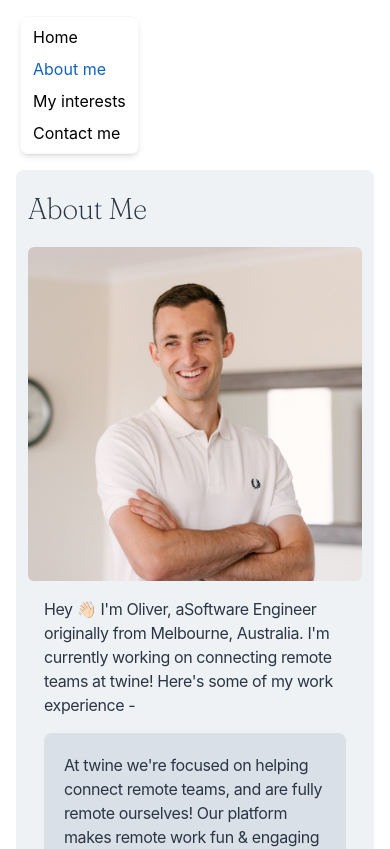
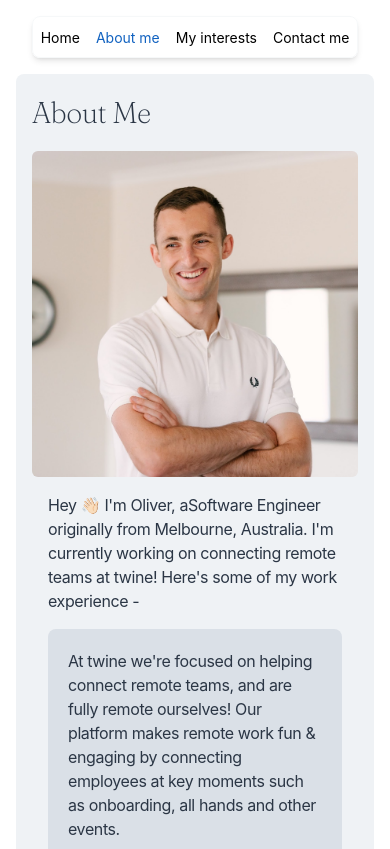
Before and after one commit to om154/omurray.dev, a React (Create React App) app: page /about in a window 390 px wide. Shown: the top 849 px of the page. Built offline with nearby package versions, Linux system fonts and the light colour scheme; no server answers; a web font is replaced by a local one.

Commit message:
responsively style navigation

```diff
--- a/src/components/Home/index.tsx
+++ b/src/components/Home/index.tsx
@@ -40,7 +40,7 @@ const Home = () => {
         <div className='px-1 pb-2 rounded-lg aspect-square bg-neutral-300'>
           {/* TODO: add content */}
         </div>
-        <div className='class="aspect-[2] sm:col-span-2 px-1 pb-2 bg-neutral-600 rounded-lg'>
+        <div className='aspect-[2] sm:col-span-2 px-1 pb-2 rounded-lg bg-neutral-600'>
           {/* TODO: add content */}
         </div>
         <div className='px-1 pb-2 rounded-lg aspect-square bg-neutral-400'>
--- a/src/components/Navigation/index.tsx
+++ b/src/components/Navigation/index.tsx
@@ -11,7 +11,7 @@ interface ListItemProps {
 const LinkListItem = ({ title, path, active }: ListItemProps) => (
   <li>
     <Link to={path} className={classNames(
-      'px-2 py-1 font-sans hover:bg-neutral-200 hover:text-primary-700 rounded-lg',
+      'px-1 md:px-2 py-1 font-sans text-sm hover:bg-neutral-200 hover:text-primary-700 rounded-lg',
       {
         'text-primary-700': active
       }
@@ -23,9 +23,9 @@ const Navigation = () => {
   const location = useLocation();
 
   return (
-    <div className="sticky top-0 z-10 flex items-center justify-start px-1 py-4 isolate md:justify-between">
+    <div className="sticky top-0 z-10 flex items-center justify-center py-4 md:px-1 isolate md:justify-between">
       <nav className='relative flex px-1 py-2 border rounded-lg shadow-md border-neutral-200 bg-white/70 backdrop-blur-md'>
-        <ul className='flex flex-col gap-2 list-none md:flex-row'>
+        <ul className='flex flex-row gap-2 list-none'>
           <LinkListItem title="Home" path="/" active={location.pathname === '/'} />
           <LinkListItem title="About me" path="/about" active={location.pathname === '/about'} />
           <LinkListItem title="My interests" path="/interests" active={location.pathname === '/interests'} />
--- a/src/components/Section/index.tsx
+++ b/src/components/Section/index.tsx
@@ -13,7 +13,7 @@ const Section = (
 ) => (
   <div
     className={cn(
-      'flex flex-col items-center py-4 px-3 md:px-4 md:p-6 border-b-0 box-border rounded-lg bg-neutral-300 text-neutral-900',
+      'flex flex-col items-center py-4 px-4 md:p-6 border-b-0 box-border rounded-lg bg-neutral-300 text-neutral-900',
       {
         'justify-center': !alignTop,
         'justify-start': alignTop,
```
